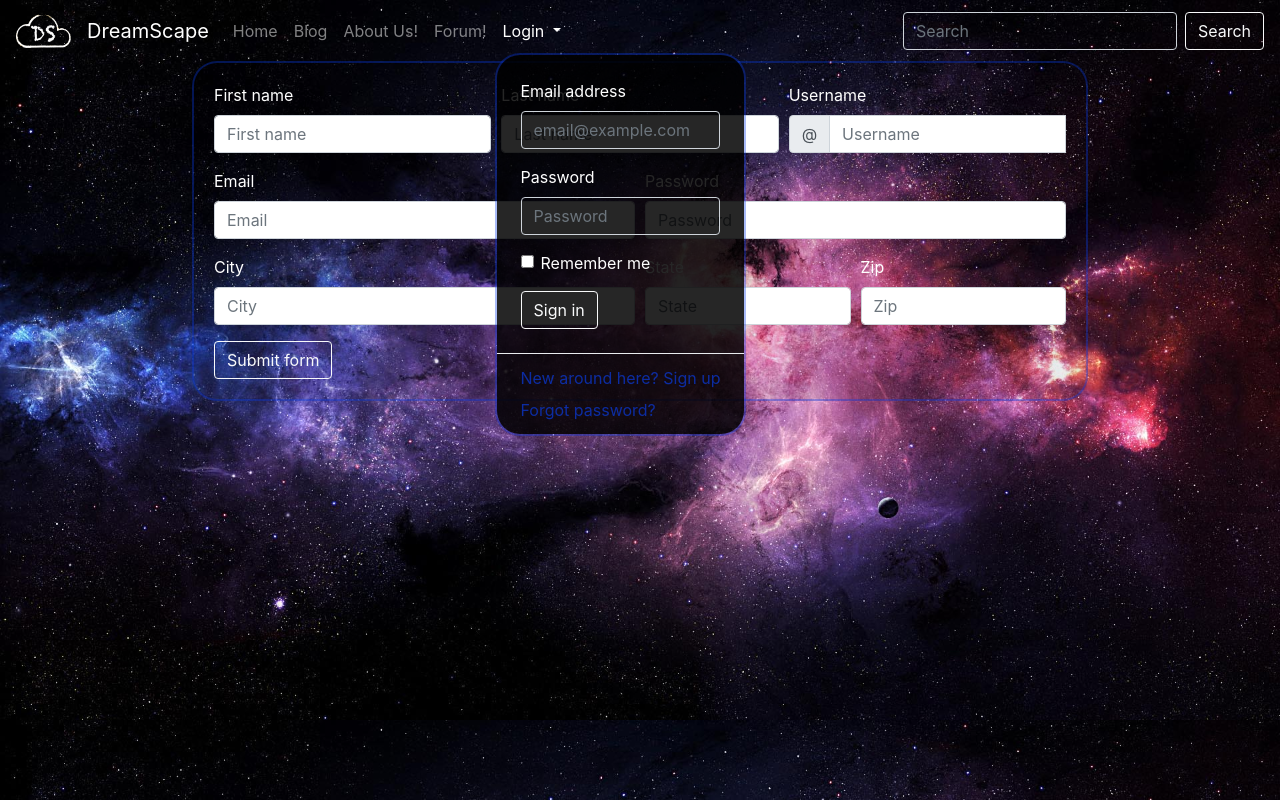
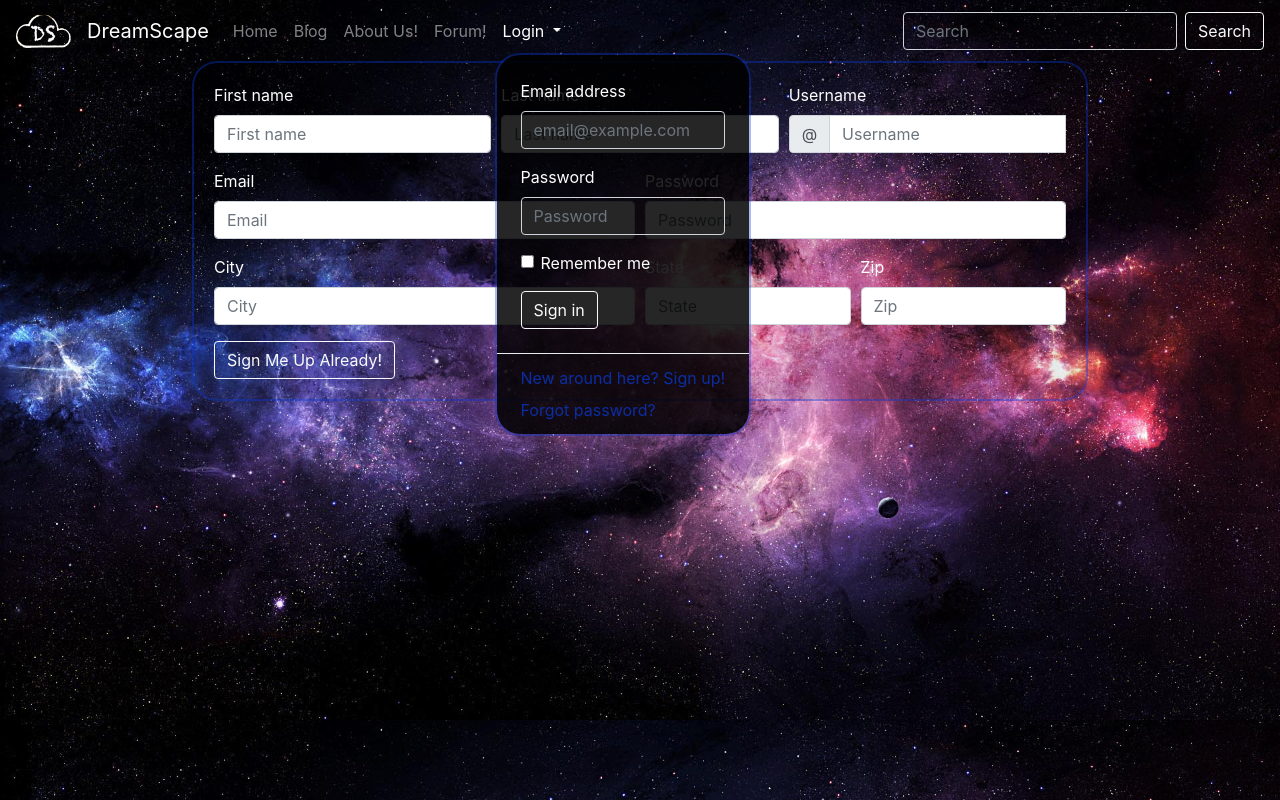
Before and after one commit to bethel-school-of-technology/dreamscape-stories, an Angular app: page /sign-up in a window 1280 px wide. Both pictures are taken after a click on the button "Login". Built offline with nearby package versions, Linux system fonts and the light colour scheme.

Commit message:
background color in login

```diff
--- a/src/app/app.component.html
+++ b/src/app/app.component.html
@@ -49,7 +49,7 @@
             <button type="submit" class="btn btn-outline-light my-2 my-sm-0">Sign in</button>
           </form>
           <div class="dropdown-divider"></div>
-          <a class="dropdown-item" href="sign-up">New around here? Sign up</a>
+          <a class="dropdown-item" href="sign-up">New around here? Sign up!</a>
           <a class="dropdown-item" href="#">Forgot password?</a>
         </div>
       </li>
--- a/src/app/components/blog/blog.component.css
+++ b/src/app/components/blog/blog.component.css
@@ -11,7 +11,7 @@
     padding: 20px;
 }
 .dropdown-menu {
-    background-color: rgba(0, 0, 0, 0.75);
+    background-color:  rgba(0, 0, 0, 0.85);
     color: white;
     border: 2px solid rgba(9, 62, 235, 0.350);
 }
--- a/src/app/components/sign-up/sign-up.component.html
+++ b/src/app/components/sign-up/sign-up.component.html
@@ -61,6 +61,6 @@
          </div>
         </div>
       </div>
-      <button class="btn btn-outline-light my-2 my-sm-0" type="submit">Submit form</button>
+      <button class="btn btn-outline-light my-2 my-sm-0" type="submit">Sign Me Up Already!</button>
     </form>
 </div>
```
